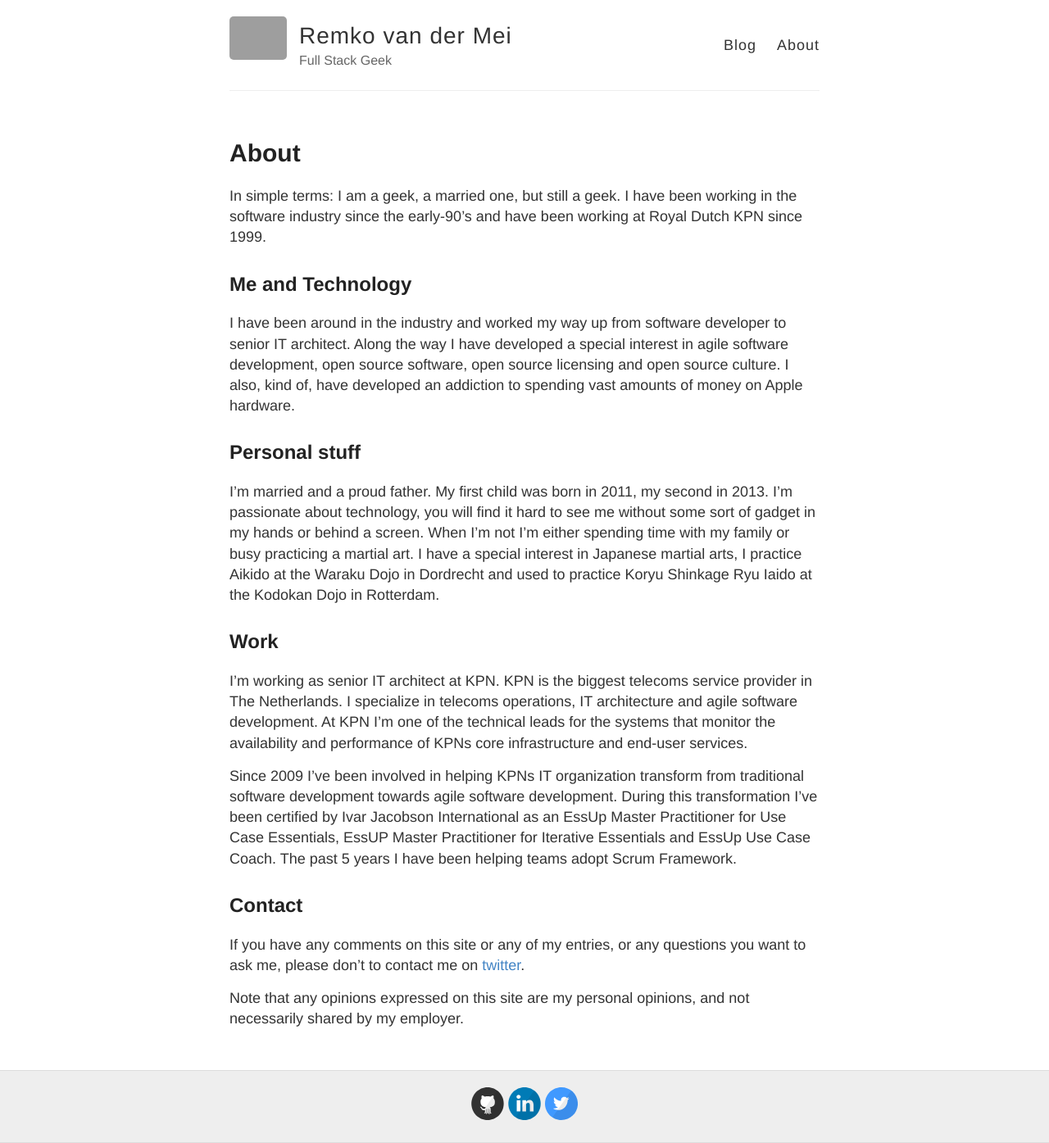
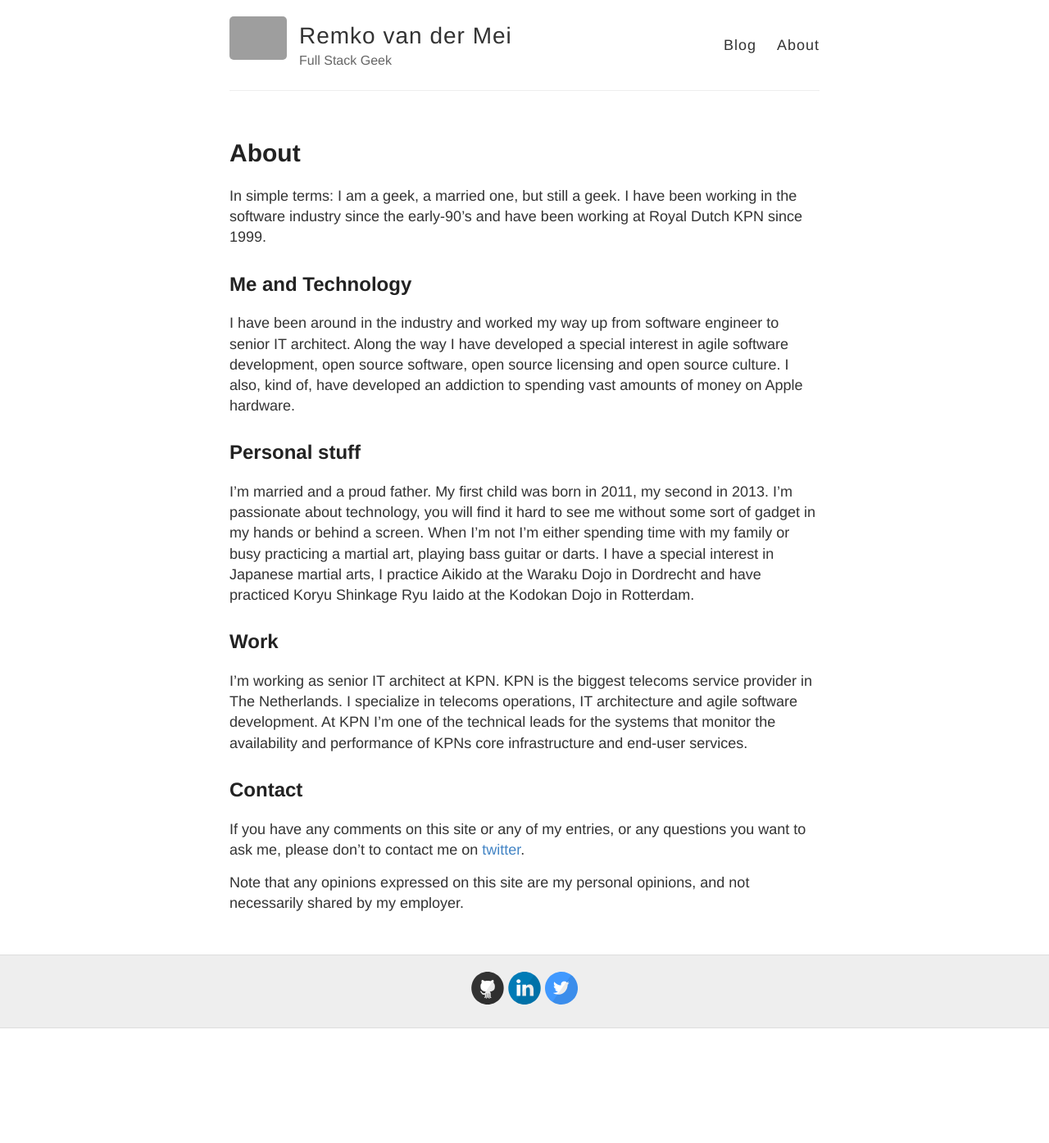
Before and after one commit to rvdmei/rvdmei.github.io, a Jekyll site: the page built from about.md, in a window 1280 px wide. Shown: the whole page at 82% size. Built offline with Jekyll 4.4.1, drawn with Linux system fonts in a browser that asks for light colours; after the commit the page ends 1255 px from its top, so only the background shows below that; grey boxes are pictures that could not be loaded.

Commit message:
Revision after 4 years

```diff
--- a/about.md
+++ b/about.md
@@ -7,17 +7,15 @@ In simple terms: I am a geek, a married one, but still a geek. I have been worki
 
 ## Me and Technology
 
-I have been around in the industry and worked my way up from software developer to senior IT architect. Along the way I have developed a special interest in agile software development, open source software, open source licensing and open source culture. I also, kind of, have developed an addiction to spending vast amounts of money on Apple hardware.
+I have been around in the industry and worked my way up from software engineer to senior IT architect. Along the way I have developed a special interest in agile software development, open source software, open source licensing and open source culture. I also, kind of, have developed an addiction to spending vast amounts of money on Apple hardware.
 
 ## Personal stuff
 
-I’m married and a proud father. My first child was born in 2011, my second in 2013. I’m passionate about technology, you will find it hard to see me without some sort of gadget in my hands or behind a screen. When I’m not I’m either spending time with my family or busy practicing a martial art. I have a special interest in Japanese martial arts, I practice Aikido at the Waraku Dojo in Dordrecht and used to practice Koryu Shinkage Ryu Iaido at the Kodokan Dojo in Rotterdam.
+I’m married and a proud father. My first child was born in 2011, my second in 2013. I’m passionate about technology, you will find it hard to see me without some sort of gadget in my hands or behind a screen. When I’m not I’m either spending time with my family or busy practicing a martial art, playing bass guitar or darts. I have a special interest in Japanese martial arts, I practice Aikido at the Waraku Dojo in Dordrecht and have practiced Koryu Shinkage Ryu Iaido at the Kodokan Dojo in Rotterdam.
 
 ## Work
 
 I’m working as senior IT architect at KPN. KPN is the biggest telecoms service provider in The Netherlands. I specialize in telecoms operations, IT architecture and agile software development. At KPN I'm one of the technical leads for the systems that monitor the availability and performance of KPNs core infrastructure and end-user services.
-
-Since 2009 I’ve been involved in helping KPNs IT organization transform from traditional software development towards agile software development. During this transformation I’ve been certified by Ivar Jacobson International as an EssUp Master Practitioner for Use Case Essentials, EssUP Master Practitioner for Iterative Essentials and EssUp Use Case Coach. The past 5 years I have been helping teams adopt Scrum Framework.
 
 ## Contact
 
```
